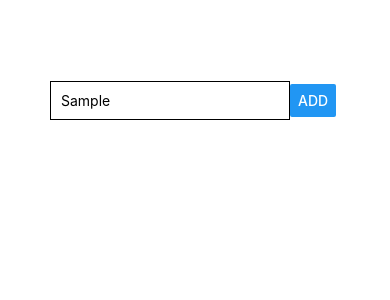
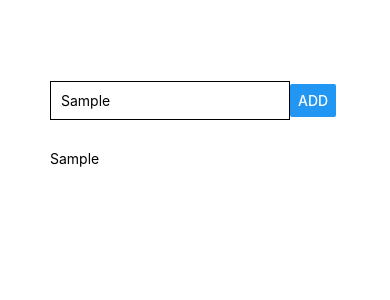
Before and after one commit to hongquandn1999/React-Native-Basic, a React Native app: screen / in a window 390 px wide. Both pictures are taken after typing "Sample" into the empty fields and a click on the button "ADD". Shown: the top 300 px of the page. Built offline with nearby package versions, Linux system fonts and the light colour scheme.

Commit message:
List-item

```diff
--- a/App.js
+++ b/App.js
@@ -19,6 +19,9 @@ export default function App() {
 				<TextInput placeholder="Input name here" style={styles.inputContainer} onChangeText={nameInputed} />
 				<Button title="ADD" onPress={onPressName} />
 
+			</View>
+			<View>
+				{anime.map((movie) => <Text key={movie}>{movie}</Text>)}
 			</View>
 		</View>
 	);
```
